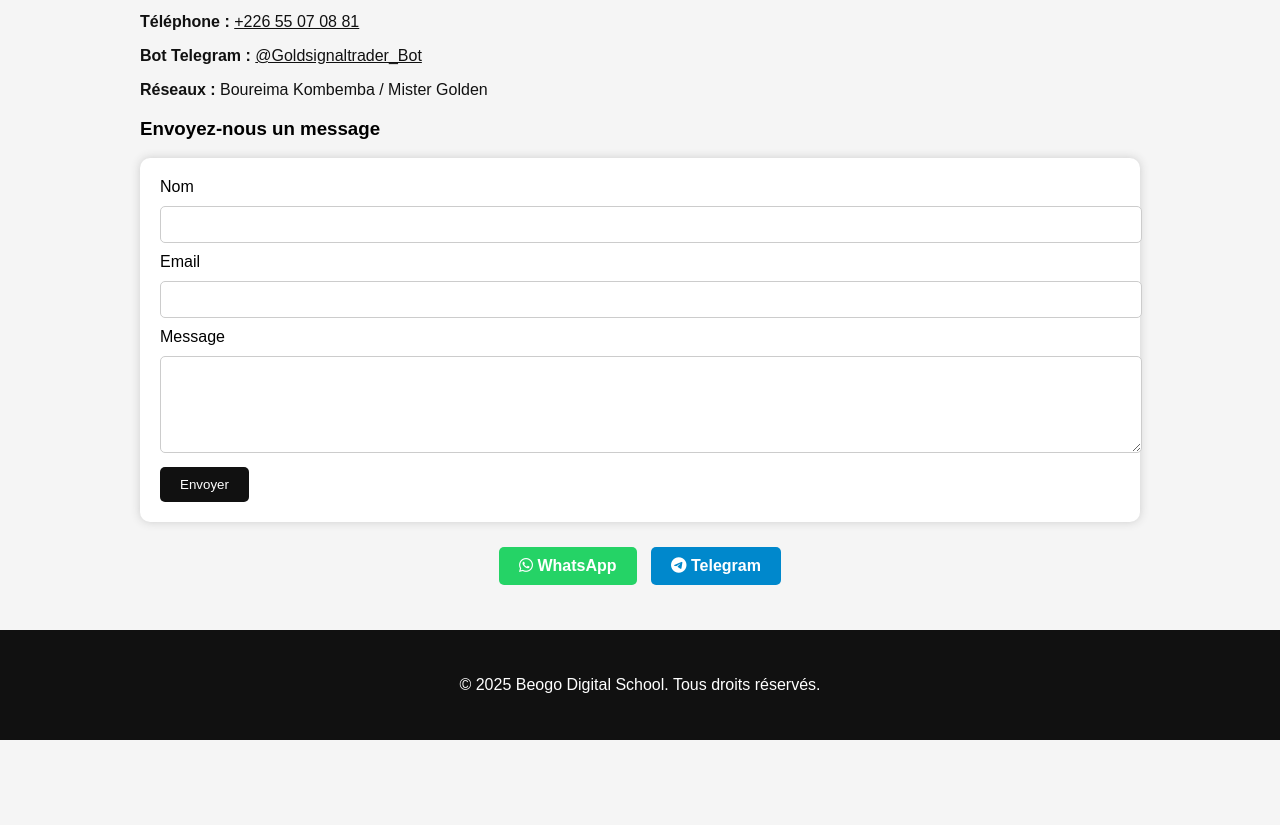
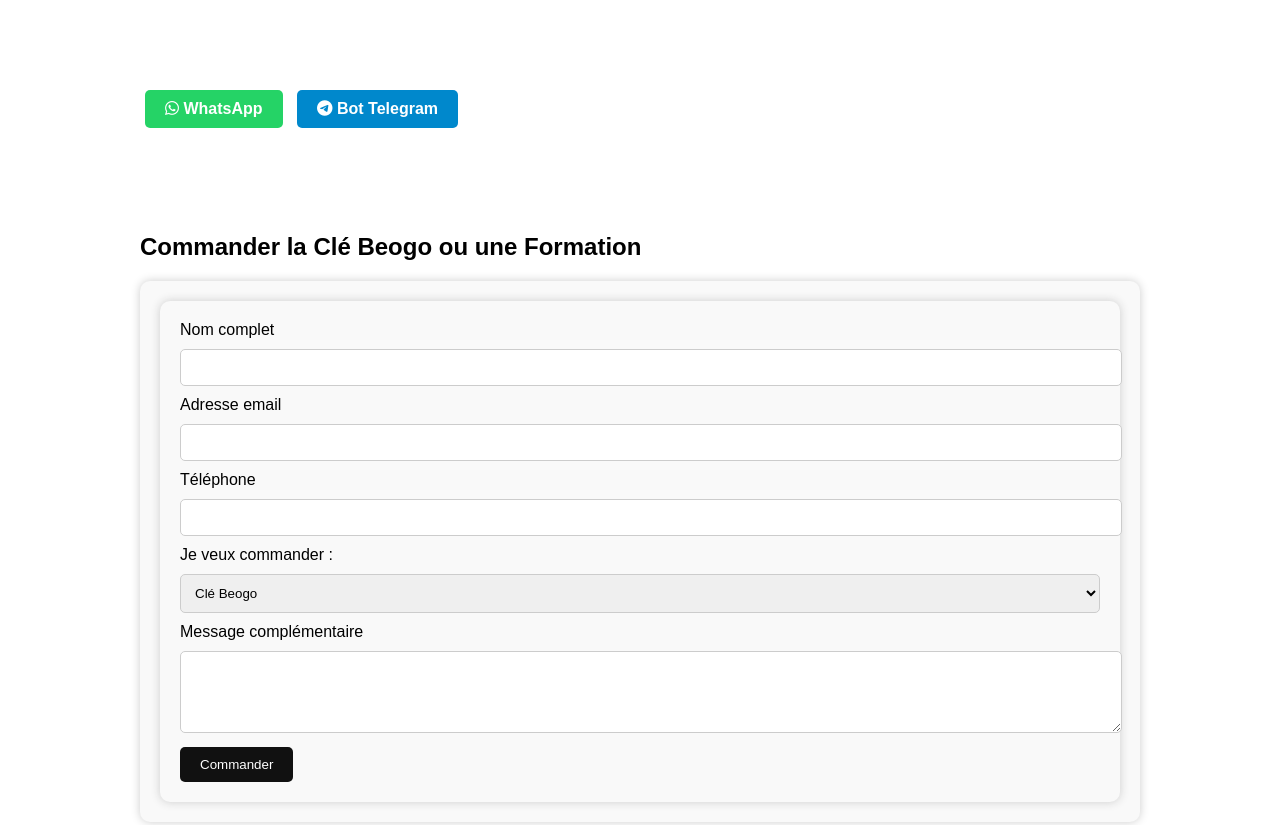
Before and after one commit to kombemba/beogodigital-school, a plain HTML site: page index.html in a window 1280 px wide. Shown: the part 1786-2611 px from the top of the page. Before the commit the page ends 2526 px from the top, so only its background shows below. Drawn offline with Linux system fonts and the light colour scheme.

Commit message:
Update index.html

```diff
--- a/index.html
+++ b/index.html
@@ -1,12 +1,11 @@
-<!DOCTYPE html>
-<html lang="fr">
+<!DOCTYPE html><html lang="fr">
 <head>
   <meta charset="UTF-8">
   <meta name="viewport" content="width=device-width, initial-scale=1.0">
   <title>Beogo Digital School</title>
   <link rel="stylesheet" href="https://cdnjs.cloudflare.com/ajax/libs/font-awesome/6.0.0/css/all.min.css">
   <style>
-    body { margin: 0; font-family: Arial, sans-serif; background-color: #f5f5f5; }
+    body { margin: 0; font-family: Arial, sans-serif; }
     header { background-color: #111; color: white; padding: 40px 20px; text-align: center; }
     header h1 { margin: 0; font-size: 2.5em; }
     header p { margin: 10px 0; font-size: 1.2em; }
@@ -15,14 +14,14 @@
     nav a:hover { background: #555; }
     section { padding: 40px 20px; max-width: 1000px; margin: auto; }
     .hero-btn { background: gold; color: black; padding: 15px 25px; text-decoration: none; border-radius: 5px; }
-    .card { background: #fff; padding: 20px; margin: 20px 0; border-radius: 10px; box-shadow: 0 0 10px #ccc; }
+    .card { background: #f9f9f9; padding: 20px; margin: 20px 0; border-radius: 10px; box-shadow: 0 0 10px #ccc; }
     footer { background: #111; color: white; text-align: center; padding: 30px 20px; }
-    .contact p, .contact a { color: #111; }
-    form { background: #fff; padding: 20px; border-radius: 10px; box-shadow: 0 0 10px #ccc; }
-    input, textarea { width: 100%; padding: 10px; margin: 10px 0; border-radius: 5px; border: 1px solid #ccc; }
+    .contact p, .contact a { color: white; }
+    form { background: #f9f9f9; padding: 20px; border-radius: 10px; box-shadow: 0 0 10px #ccc; }
+    input, textarea, select { width: 100%; padding: 10px; margin: 10px 0; border-radius: 5px; border: 1px solid #ccc; }
     button { padding: 10px 20px; background-color: #111; color: white; border: none; border-radius: 5px; cursor: pointer; }
     button:hover { background-color: #333; }
-    .social-buttons { margin-top: 20px; text-align: center; }
+    .social-buttons { margin-top: 20px; }
     .social-buttons a {
       display: inline-block;
       margin: 5px;
@@ -37,27 +36,24 @@
   </style>
 </head>
 <body>
-
   <header>
     <h1>Beogo Digital School</h1>
     <p>L’avenir digital vous appartient</p>
     <a class="hero-btn" href="#formations">Commencer la formation</a>
   </header>
-
   <nav>
     <a href="#about">À propos</a>
     <a href="#formations">Formations</a>
     <a href="#temoignages">Témoignages</a>
     <a href="#contact">Contact</a>
+    <a href="#commande">Commander</a>
   </nav>
-
   <section id="about">
     <h2>À propos</h2>
     <div class="card">
       <p><strong>Boureima Kombemba</strong>, entrepreneur burkinabé de 26 ans, expert en finance digitale et fondateur de Beogo Digital School. Sa mission : former des millions de personnes à la crypto, à la blockchain et aux opportunités digitales avec des outils simples comme la Clé Beogo.</p>
     </div>
   </section>
-
   <section id="formations">
     <h2>Nos Formations</h2>
     <div class="card">
@@ -74,7 +70,6 @@
       <p>Séminaire d’enrichissement stratégique pour la génération digitale. Prochaine édition bientôt disponible.</p>
     </div>
   </section>
-
   <section id="temoignages">
     <h2>Témoignages</h2>
     <div class="card">
@@ -86,39 +81,46 @@
       <p>- Membre du Best-Mindset Club</p>
     </div>
   </section>
-
   <section id="contact" class="contact">
     <h2>Contact</h2>
     <p><strong>Nom :</strong> Boureima Kombemba</p>
     <p><strong>Titre :</strong> Expert formateur en finance digitale</p>
     <p><strong>Adresse :</strong> Ouagadougou, Quartier Wayalguin, près de l’échangeur</p>
-    <p><strong>Téléphone :</strong> <a href="tel:+22655070881">+226 55 07 08 81</a></p>
-    <p><strong>Bot Telegram :</strong> <a href="https://t.me/Goldsignaltrader_Bot">@Goldsignaltrader_Bot</a></p>
+    <p><strong>Téléphone :</strong> +226 55 07 08 81</p>
     <p><strong>Réseaux :</strong> Boureima Kombemba / Mister Golden</p>
-
-    <h3>Envoyez-nous un message</h3>
-    <form action="#" method="post">
-      <label for="nom">Nom</label>
-      <input type="text" id="nom" name="nom" required>
-
-      <label for="email">Email</label>
-      <input type="email" id="email" name="email" required>
-
-      <label for="message">Message</label>
-      <textarea id="message" name="message" rows="5" required></textarea>
-
-      <button type="submit">Envoyer</button>
-    </form>
-
     <div class="social-buttons">
       <a class="whatsapp" href="https://wa.me/22655070881" target="_blank"><i class="fab fa-whatsapp"></i> WhatsApp</a>
-      <a class="telegram" href="https://t.me/Goldsignaltrader_Bot" target="_blank"><i class="fab fa-telegram"></i> Telegram</a>
+      <a class="telegram" href="https://t.me/Goldsignaltrader_Bot" target="_blank"><i class="fab fa-telegram"></i> Bot Telegram</a>
     </div>
   </section>
+  <section id="commande">
+    <h2>Commander la Clé Beogo ou une Formation</h2>
+    <div class="card">
+      <form action="https://formsubmit.co/kombembaboureima@gmail.com" method="POST">
+        <label for="nom">Nom complet</label>
+        <input type="text" id="nom" name="nom" required><label for="email">Adresse email</label>
+    <input type="email" id="email" name="email" required>
 
+    <label for="telephone">Téléphone</label>
+    <input type="tel" id="telephone" name="telephone" required>
+
+    <label for="produit">Je veux commander :</label>
+    <select id="produit" name="produit" required>
+      <option value="clé-beogo">Clé Beogo</option>
+      <option value="formation-crypto">Formation Crypto</option>
+      <option value="formation-trading">Formation Trading</option>
+    </select>
+
+    <label for="message">Message complémentaire</label>
+    <textarea id="message" name="message" rows="4"></textarea>
+
+    <button type="submit">Commander</button>
+  </form>
+</div>
+
+  </section>
   <footer>
     <p>&copy; 2025 Beogo Digital School. Tous droits réservés.</p>
   </footer>
-
 </body>
 </html>
```
